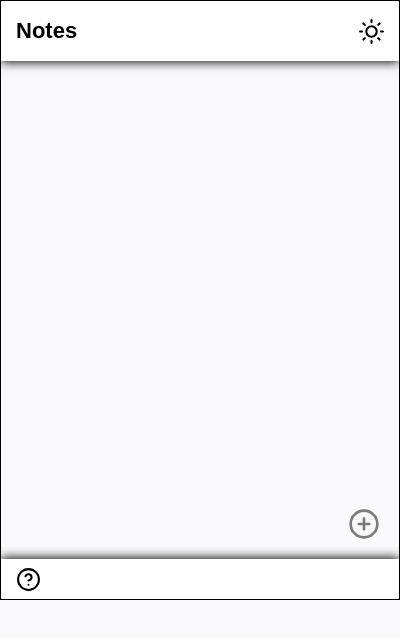
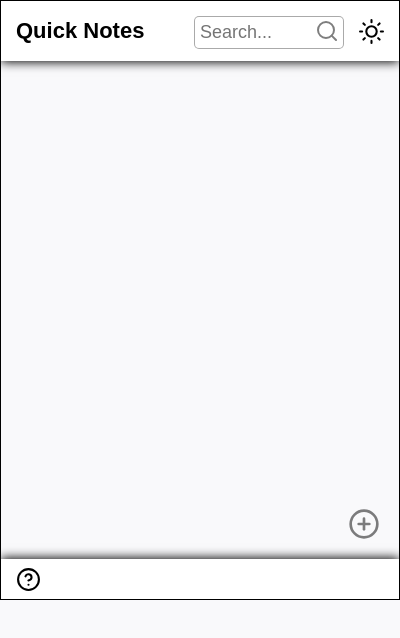
Before and after one commit to m-sarabi/ZenNotes, a browser extension: page popup.html in a window 400 px wide. Drawn offline with Linux system fonts and the light colour scheme.

Commit message:
search added

```diff
--- a/js/script.js
+++ b/js/script.js
@@ -10,16 +10,26 @@ function createNoteElement(note, index) {
 
 function updateNotesList() {
     const notesList = document.getElementById('notes-list');
+    const searchTerm = document.getElementById('search')?.value.trim().toLowerCase();
+    currentNote = null;
     getNotes().then((notes) => {
         noteCounter = notes.length;
         notesList.innerHTML = '';
         const fragment = document.createDocumentFragment();
-        notes.forEach((note, index) => {
+        let index = 0;
+        notes.forEach((note) => {
             if (!note.element) {
                 note.element = new ExpandingNoteCard(note);
             }
+            note.element.card.classList.toggle('expanded', false);
+            if (searchTerm &&
+                !note.title.toLowerCase().includes(searchTerm.toLowerCase()) &&
+                !note.content.toLowerCase().includes(searchTerm.toLowerCase())) {
+                return;
+            }
             const noteElement = createNoteElement(note, index);
             fragment.appendChild(noteElement);
+            index++;
         });
         notesList.appendChild(fragment);
         notesList.style.height = notes.length * 50 + 10 + 'px';
@@ -49,30 +59,34 @@ function closeWindows() {
 
 function showWindow(windowId) {
     currentWindow = windowId;
-    updateNotesList();
     const titleElement = document.querySelector('header h2');
     const backButton = document.getElementById('back-button');
+    const searchInput = document.getElementById('search-wrapper');
     closeWindows();
     document.getElementById(windowId).style.display = 'flex';
     switch (windowId) {
         case 'new-note-window':
             currentNote = null;
             titleElement.textContent = 'New Note';
-            backButton.style.display = 'block';
             break;
         case 'notes-window':
+            updateNotesList();
             currentNote = null;
-            titleElement.textContent = 'Notes';
-            backButton.style.display = 'None';
+            titleElement.textContent = 'Quick Notes';
             break;
         case 'edit-window':
             titleElement.textContent = 'Edit Note';
-            backButton.style.display = 'block';
             break;
         case 'info-window':
             titleElement.textContent = 'About';
-            backButton.style.display = 'block';
             break;
+    }
+    if (windowId === 'notes-window') {
+        backButton.style.display = 'none';
+        searchInput.style.display = 'block';
+    } else {
+        backButton.style.display = 'block';
+        searchInput.style.display = 'none';
     }
 }
 
@@ -156,6 +170,13 @@ function disableScroll() {
     });
 }
 
+function searchEvent() {
+    const searchInput = document.getElementById('search');
+    searchInput.addEventListener('input', function () {
+        updateNotesList();
+    });
+}
+
 function initEvents() {
     document.addEventListener('click', function (event) {
         if (event.target.id === 'new-note-button') {
@@ -202,6 +223,7 @@ function initEvents() {
     });
     dragScrollEvent();
     disableScroll();
+    searchEvent();
 }
 
 function init() {
--- a/popup.css
+++ b/popup.css
@@ -26,6 +26,7 @@ body.dark-mode {
     --text-color: #fff;
     --title-color: #fff;
     --border-color: #fff;
+    --border-color2: #fff5;
     --button-text-color: #000;
     --button-hover-color: #fff;
     --button-hover-text-color: #000;
@@ -47,6 +48,7 @@ body.light-mode {
     --text-color: #000;
     --title-color: #000;
     --border-color: #000;
+    --border-color2: #0005;
     --button-hover-color: #000;
     --button-hover-text-color: #fff;
     --button-hover-border-color: #000;
@@ -97,9 +99,9 @@ header > h2 {
     font-size: 22px;
     font-weight: bold;
     padding: 5px;
-    width: 85%;
-    overflow: hidden;
-    white-space: nowrap;
+    flex: 1;
+    /*overflow: hidden;*/
+    /*white-space: nowrap;*/
 }
 
 footer {
@@ -429,3 +431,34 @@ option {
     font-size: 12px;
     color: green;
 }
+
+/* Search */
+
+#search-wrapper {
+    position: relative;
+}
+
+#search-wrapper svg {
+    position: absolute;
+    right: 15px;
+    top: 50%;
+    transform: translateY(-50%);
+    opacity: 0.5;
+}
+
+#search {
+    width: 150px;
+    margin-right: 10px;
+    margin-top: 2px;
+    padding-right: 30px;
+    border: 1px solid var(--border-color2);
+    border-radius: 5px;
+    outline: none;
+    background-color: var(--background-color2);
+    color: var(--text-color);
+    transition: all 0.2s ease-in-out;
+}
+
+#search:focus {
+    background-color: var(--background-color);
+}
--- a/popup.html
+++ b/popup.html
@@ -42,15 +42,28 @@
 </template>
 <main>
     <header>
-        <h2>Quick Note Taker</h2>
+        <h2>Quick Notes</h2>
+        <div style="display: flex;flex-direction: row">
+            <div id="search-wrapper">
+                <label for="search"></label>
+                <input type="text" id="search" placeholder="Search...">
+                <svg xmlns="http://www.w3.org/2000/svg" width="24" height="24" viewBox="0 0 24 24" fill="none"
+                     stroke="currentColor" stroke-width="2" stroke-linecap="round" stroke-linejoin="round"
+                     class="feather feather-search">
+                    <circle cx="11" cy="11" r="8"></circle>
+                    <line x1="21" y1="21" x2="16.65" y2="16.65"></line>
+                </svg>
+            </div>
             <button id="theme-switch" type="button" class="svg-button medium"></button>
             <button id="back-button" type="button" class="svg-button medium">
                 <svg xmlns="http://www.w3.org/2000/svg" width="24" height="24" viewBox="0 0 24 24" fill="none"
                      stroke="currentColor"
-                 stroke-width="2" stroke-linecap="round" stroke-linejoin="round" class="feather feather-chevron-right">
+                     stroke-width="2" stroke-linecap="round" stroke-linejoin="round"
+                     class="feather feather-chevron-right">
                     <polyline points="9 18 15 12 9 6"/>
                 </svg>
             </button>
+        </div>
     </header>
     <div id="notes-window" class="window">
         <div id="notes-wrapper">
```
Lines whose indentation alone changed are shown as unchanged.
